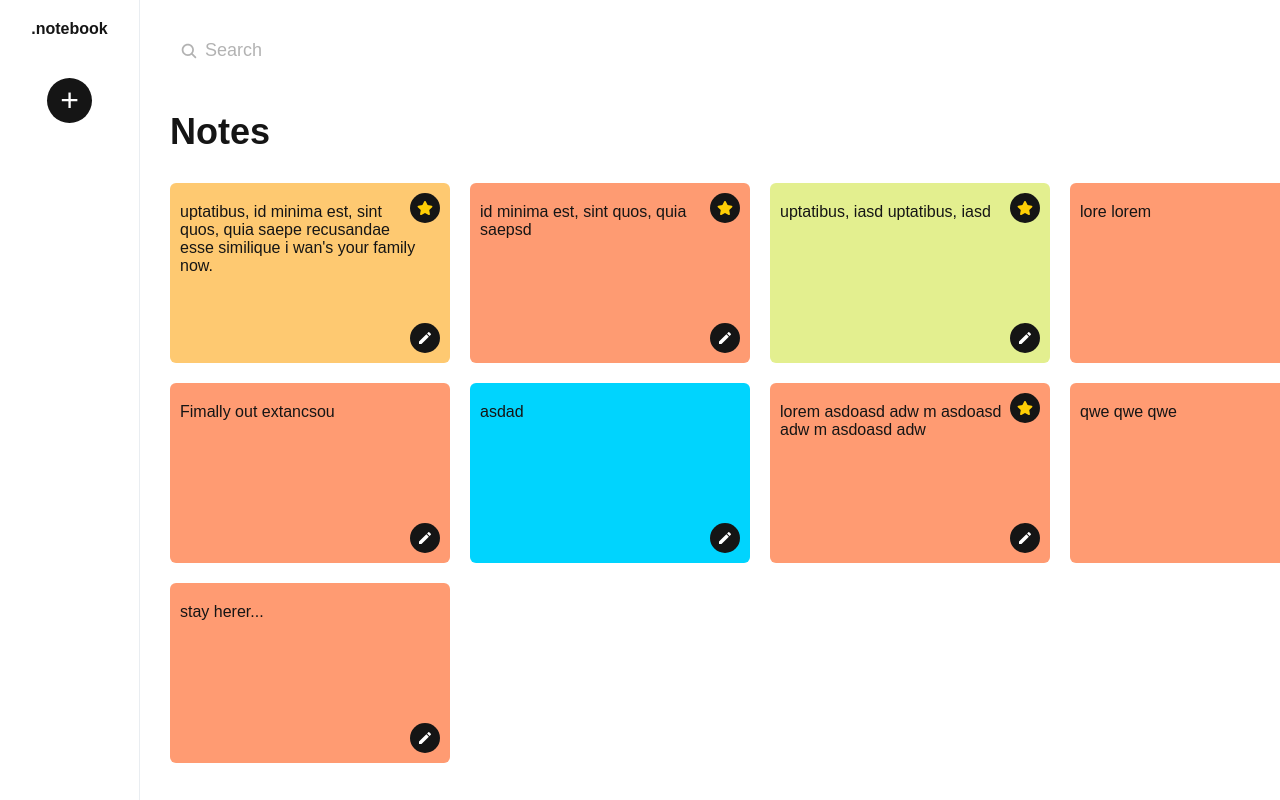
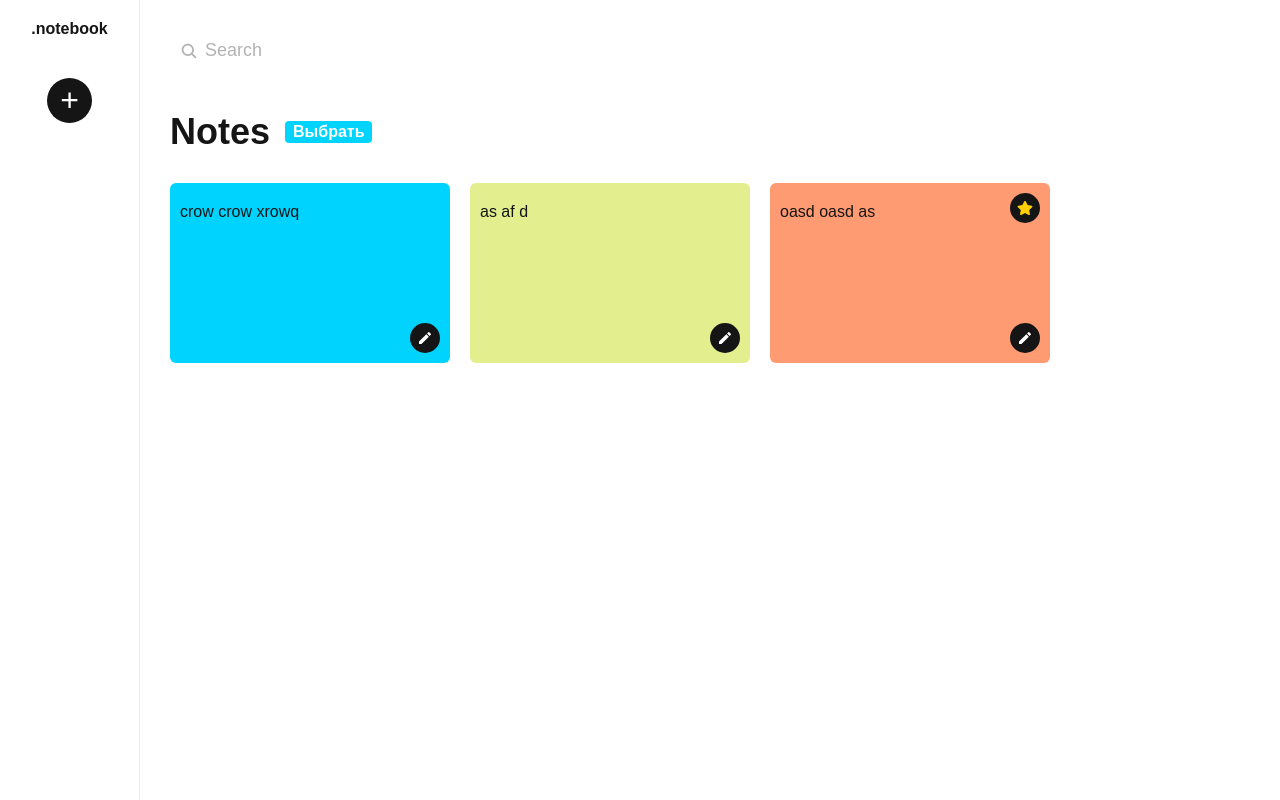
Before and after one commit to blinklay/todo-router, a React (Vite) app: page / in a window 1280 px wide. Shown: the top 800 px of the page. Built offline with nearby package versions, Linux system fonts and the light colour scheme; data requests are answered from the project's data file.

Commit message:
DELETE Method with useContext

```diff
--- a/src/App.jsx
+++ b/src/App.jsx
@@ -11,6 +11,8 @@ function App() {
   const [isEditing, setIsEditing] = useState(false);
   const [refreshPage, setRefreshPage] = useState(false);
   const [isCreateNoteMode, setIsCreateNoteMode] = useState(false);
+  const [isChoiceMode, setIsChoiseMode] = useState(false);
+  const [choiced, setChoiced] = useState([]);
 
   const dispatch = (action) => {
     const { type, payload } = action;
@@ -74,6 +76,42 @@ function App() {
             setIsEditing(false);
           });
         break;
+
+      case "SET_CHOICE_MODE":
+        setIsChoiseMode(payload);
+        break;
+
+      case "ADD_TO_CHOICED":
+        if (choiced.includes(payload)) {
+          setChoiced(choiced.filter((item) => item !== payload));
+        } else {
+          setChoiced([...choiced, payload]);
+        }
+        break;
+
+      case "DELETE_NOTES":
+        setIsEditing(true);
+
+        Promise.all(
+          choiced.map((item) =>
+            fetch(`http://localhost:3000/notes/${item}`, {
+              method: "DELETE",
+            }).then((res) => res.json())
+          )
+        )
+          .then(() => {
+            setRefreshPage(!refreshPage);
+          })
+          .finally(() => {
+            dispatch({ type: "CLEAR_CHOICED", payload: null });
+            dispatch({ type: "SET_CHOICE_MODE", payload: false });
+            setIsEditing(false);
+          });
+        break;
+
+      case "CLEAR_CHOICED":
+        setChoiced([]);
+        break;
       default:
       // nothing
     }
@@ -93,7 +131,15 @@ function App() {
 
   return (
     <AppContext.Provider
-      value={{ notes, isLoading, isEditing, isCreateNoteMode, dispatch }}
+      value={{
+        notes,
+        isLoading,
+        isEditing,
+        isCreateNoteMode,
+        isChoiceMode,
+        choiced,
+        dispatch,
+      }}
     >
       <Routes>
         <Route path="/" element={<Layout />}>
--- a/src/components/Note/Note.jsx
+++ b/src/components/Note/Note.jsx
@@ -6,9 +6,11 @@ import { AppContext } from "../../context";
 import { FaCheck } from "react-icons/fa";
 
 export default function Note({ id, text, color, isImportant }) {
-  const { isEditing, dispatch } = useContext(AppContext);
+  const { isEditing, isChoiceMode, choiced, dispatch } = useContext(AppContext);
   const [isEdit, setIsEdit] = useState(false);
   const [value, setValue] = useState(text);
+
+  const isChoiced = choiced.includes(id);
 
   const onSubmit = () => {
     dispatch({
@@ -23,6 +25,7 @@ export default function Note({ id, text, color, isImportant }) {
   };
 
   const onDoubleClick = () => {
+    if (isChoiceMode) return;
     dispatch({
       type: "SET_IMPORTANT_NTOE",
       payload: {
@@ -46,10 +49,18 @@ export default function Note({ id, text, color, isImportant }) {
     });
   };
 
+  const toChoiced = () => {
+    if (!isChoiceMode) return;
+    dispatch({ type: "ADD_TO_CHOICED", payload: id });
+  };
+
   return (
     <li
+      onClick={toChoiced}
       onDoubleClick={onDoubleClick}
-      className={`${styled.note} ${isEditing ? styled["edit-mode"] : ""}`}
+      className={`${styled.note} ${isEditing ? styled["edit-mode"] : ""} ${
+        isChoiceMode ? styled.waiting : ""
+      }`}
       style={{
         background: color,
       }}
@@ -71,15 +82,19 @@ export default function Note({ id, text, color, isImportant }) {
         <>
           <div className={styled.text}>{text}</div>
 
-          {isImportant && (
+          {isChoiced && <div className={styled.point}></div>}
+
+          {!isChoiceMode && isImportant && (
             <button className={styled.important} onClick={onStartClick}>
               <FaStar />
             </button>
           )}
 
-          <button className={styled.edit} onClick={() => setIsEdit(true)}>
-            <MdModeEditOutline />
-          </button>
+          {!isChoiceMode && (
+            <button className={styled.edit} onClick={() => setIsEdit(true)}>
+              <MdModeEditOutline />
+            </button>
+          )}
         </>
       )}
     </li>
--- a/src/components/Note/Note.module.css
+++ b/src/components/Note/Note.module.css
@@ -89,6 +89,38 @@
   right: 10px;
 }
 
+.point {
+  width: 30px;
+  height: 30px;
+  border-radius: 50%;
+  background-color: var(--color-danger);
+  border: 5px solid transparent;
+  outline: 2px solid var(--color-danger);
+  position: absolute;
+  top: -10px;
+  right: -10px;
+  outline-offset: 3px;
+  animation: load .3s;
+}
+
+.waiting {
+  animation: waiting .5s infinite ease-in;
+}
+
+@keyframes waiting {
+  0% {
+    transform: rotate(-3deg);
+  }
+
+  50% {
+    transform: rotate(3deg);
+  }
+
+  100% {
+    transform: rotate(-3deg);
+  }
+}
+
 @keyframes load {
   0% {
     transform: scale(0);
--- a/src/components/NotesList/NotesList.jsx
+++ b/src/components/NotesList/NotesList.jsx
@@ -57,10 +57,11 @@ export default function NotesList({ notes }) {
               </button>
             </li>
           )}
-
-          {notes.map((note) => (
-            <Note key={note.id} {...note} />
-          ))}
+          {!isCreateNoteMode && notes.length === 0 && (
+            <div>Nothing found...</div>
+          )}
+          {notes.length > 0 &&
+            notes.map((note) => <Note key={note.id} {...note} />)}
         </ul>
       )}
     </>
--- a/src/db.json
+++ b/src/db.json
@@ -1,58 +1,22 @@
 {
   "notes": [
     {
-      "text": "uptatibus, id minima est, sint quos, quia saepe recusandae esse similique i wan's your family now.",
-      "isImportant": true,
-      "color": "#fec971",
-      "id": 0
-    },
-    {
-      "text": "id minima est, sint quos, quia saepsd",
-      "isImportant": true,
-      "color": "#fe9b72",
+      "text": "crow crow xrowq ",
+      "isImportant": false,
+      "color": "#00d4fe",
       "id": 1
     },
     {
-      "text": "uptatibus, iasd uptatibus, iasd",
-      "isImportant": true,
+      "text": "as af d",
+      "isImportant": false,
       "color": "#e3ef8f",
       "id": 2
     },
     {
-      "text": "lore lorem",
+      "text": "oasd oasd as",
       "isImportant": true,
       "color": "#ff9b72",
       "id": 3
-    },
-    {
-      "text": "Fimally out extancsou",
-      "isImportant": false,
-      "color": "#ff9b72",
-      "id": 4
-    },
-    {
-      "text": "asdad",
-      "isImportant": false,
-      "color": "#00d4fe",
-      "id": 5
-    },
-    {
-      "text": "lorem asdoasd adw  m asdoasd adw  m asdoasd adw ",
-      "isImportant": true,
-      "color": "#ff9b72",
-      "id": 6
-    },
-    {
-      "text": "qwe qwe qwe",
-      "isImportant": true,
-      "color": "#ff9b72",
-      "id": 7
-    },
-    {
-      "text": "stay herer...",
-      "isImportant": false,
-      "color": "#ff9b72",
-      "id": 8
     }
   ]
 }
--- a/src/pages/Home/Home.jsx
+++ b/src/pages/Home/Home.jsx
@@ -5,13 +5,46 @@ import styled from "./Home.module.css";
 import { AppContext } from "../../context";
 
 export default function Home() {
-  const { notes } = useContext(AppContext);
+  const { notes, isChoiceMode, choiced, dispatch } = useContext(AppContext);
+
+  const onClick = () => {
+    if (isChoiceMode) {
+      dispatch({ type: "CLEAR_CHOICED", payload: null });
+      dispatch({ type: "SET_CHOICE_MODE", payload: false });
+      return;
+    }
+    if (!isChoiceMode) {
+      dispatch({ type: "SET_CHOICE_MODE", payload: true });
+      return;
+    }
+  };
+
+  const deleteNotes = () => {
+    dispatch({ type: "DELETE_NOTES", payload: null });
+  };
 
   return (
     <div className={styled.home}>
       <Search />
 
-      <h1 className={styled.header}>Notes</h1>
+      <div className={styled.wrapper}>
+        <h1 className={styled.header}>Notes</h1>
+        <button
+          onClick={onClick}
+          className={`${styled.choice} ${isChoiceMode ? styled.active : ""}`}
+        >
+          {isChoiceMode
+            ? `Выбрано ${choiced.length} из ${notes.length}`
+            : "Выбрать"}
+        </button>
+
+        {choiced.length > 0 && (
+          <button onClick={deleteNotes} className={styled.delete}>
+            Удалить
+          </button>
+        )}
+      </div>
+
       <NotesList notes={notes} />
     </div>
   );
--- a/src/pages/Home/Home.module.css
+++ b/src/pages/Home/Home.module.css
@@ -1,3 +1,31 @@
-.header {
+.wrapper {
   margin-top: 40px;
+  display: flex;
+  align-items: center;
+  gap: 15px;
 }
+
+.choice {
+  padding: 2px 8px;
+  font-size: 16px;
+  background-color: #00d4fe;
+  border-radius: 4px;
+  font-weight: 600;
+  color: var(--color-background);
+}
+
+.delete {
+  font-size: 16px;
+  color: var(--color-danger);
+  font-weight: 700;
+}
+
+.nothing {
+  font-size: 21px;
+  font-weight: 500;
+  margin-top: 30px;
+}
+
+.active {
+  background-color: var(--color-danger);
+}
```
